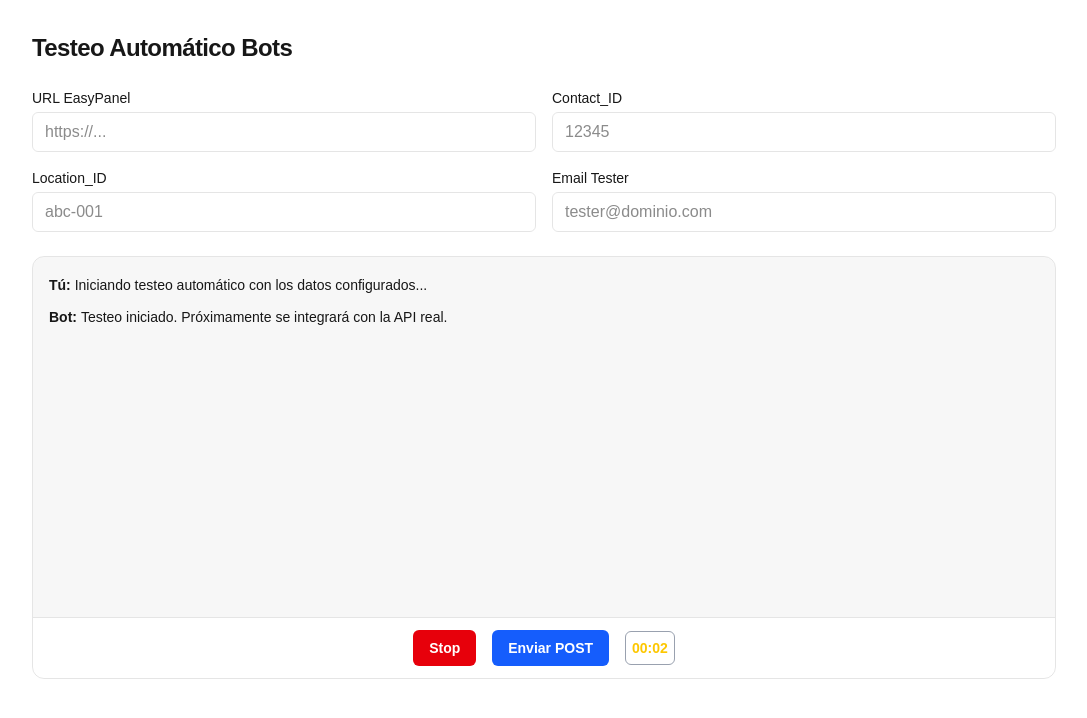
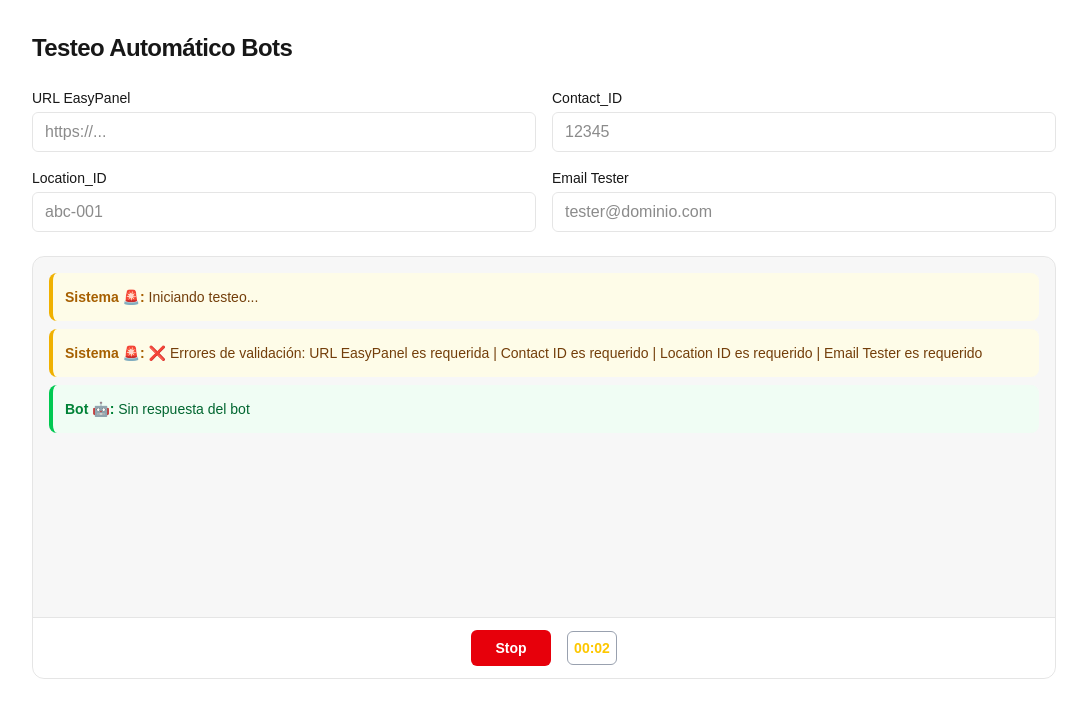
Before and after one commit to Carlos-Mantilla/test-automatizados-careflow, a Next.js app: page / in a window 1280 px wide. Both pictures are taken after a click on the button "Iniciar". Shown: the top 718 px of the page, without its empty margins (96-1183 px from the left). Built offline with nearby package versions, Linux system fonts and the light colour scheme.

Commit message:
testeo is working!

```diff
--- a/src/app/page.tsx
+++ b/src/app/page.tsx
@@ -3,9 +3,20 @@
 import { useEffect, useMemo, useRef, useState } from "react";
 import { formatTime, startTimer, stopTimer, resetTimer } from "@/helpers/timer";
 import { scrollToBottom } from "@/helpers/chat";
-import { /* sendToOpenAI, */ addChatMessage, type TestFormData } from "@/helpers/openaiClient";
-// import { validateForm } from "@/helpers/validation";
+import { addChatMessage } from "@/helpers/openaiClient";
+import { sendToModel } from "@/helpers/sendToModel";
 import type { ChatMessage } from "@/lib/openai";
+
+type BotResponse = {
+  ok: boolean;
+  status: number;
+  data: {
+    respuesta?: string;
+    agente?: string;
+    entregado_a?: string;
+    origin?: string;
+  };
+};
 
 export default function Home() {
   // Estado de los inputs del formulario superior
@@ -38,64 +49,47 @@ export default function Home() {
   // Memo: convierte los segundos transcurridos a formato mm:ss
   const formattedTime = useMemo(() => formatTime(elapsedSeconds), [elapsedSeconds]);
 
-  // Procesa el inicio del testeo (por ahora solo un mensaje de confirmación)
-  async function sendToModel() {
-    // 1) Validación básica de campos (comentada temporalmente para desarrollo)
-    // const { isValid, errors } = validateForm(urlEasyPanel, contactId, locationId, emailTester);
-    // if (!isValid) {
-    //   setMessages((prev) => [
-    //     ...prev,
-    //     { role: "assistant", content: `Errores: ${errors.join(" | ")}` },
-    //   ]);
-    //   return;
-    // }
 
-    // 2) Preparar datos del formulario (para futura API de testeo)
-    const formData: TestFormData = {
+  // Procesa el inicio del testeo - lógica de UI únicamente
+  async function handleSendToModel() {
+    // 1) Mensaje de inicio en el chat
+    const systemMessage = `Iniciando testeo...`;
+    setMessages((prev) => addChatMessage(prev, "system", systemMessage));
+
+    // 2) Ejecutar testeo usando el helper
+    const result = await sendToModel({
       urlEasyPanel,
       contactId,
       locationId,
       emailTester,
-    };
-    console.log("Datos del formulario preparados:", formData); // TODO: enviar a API de testeo
+    });
 
-    // 3) Por ahora, solo agregar mensaje de inicio al chat
-    const userMessage = `Iniciando testeo automático con los datos configurados...`;
-    setMessages((prev) => addChatMessage(prev, "user", userMessage));
+    // 3) Mostrar resultado en el chat
+    setMessages((prev) => addChatMessage(prev, "system", result.message));
 
-    // 4) TODO: Aquí irá la lógica para enviar formData a la API de testeo
-    // 5) TODO: Aquí usaremos sendToOpenAI() con datos específicos para el modelo
+    // 4) Mostrar el mensaje enviado al bot
+    if (result.messageBody) {
+      setMessages((prev) => addChatMessage(prev, "user", `${result.messageBody}`));
+    }
 
-    // Mensaje temporal de confirmación
-    const confirmationMessage = "Testeo iniciado. Próximamente se integrará con la API real.";
-    setMessages((prev) => addChatMessage(prev, "assistant", confirmationMessage));
+    // 5) Mostrar la respuesta del bot
+    // Extraer la respuesta específica del bot
+    const botData = result.botResponse as BotResponse;
+    const botMessage = botData?.data?.respuesta || "Sin respuesta del bot";
+
+    console.log("Respuesta del bot (completa):", result.botResponse);
+
+    setMessages((prev) => addChatMessage(prev, "assistant", `${botMessage}`));
   }
 
-  // Envía el POST mínimo al bot (endpoint interno)
-  async function sendMinimalBot() {
-    setMessages((prev) => addChatMessage(prev, "user", "Enviando POST mínimo al bot..."));
-    try {
-      const res = await fetch("/api/bot/send", {
-        method: "POST",
-        headers: { "Content-Type": "application/json" },
-        body: JSON.stringify({}) // Body vacío para usar defaults
-      });
-      const data = await res.json();
-      const status = data.ok ? "✅ POST enviado correctamente" : `❌ Error (${data.status ?? "desconocido"})`;
-      setMessages((prev) => addChatMessage(prev, "assistant", status));
-      console.log("Resultado bot:", data);
-    } catch (error) {
-      setMessages((prev) => addChatMessage(prev, "assistant", "❌ Error de conexión"));
-      console.error(error);
-    }
-  }
+
 
   // Controla el botón: inicia el temporizador y lanza la llamada; o bien detiene y resetea
   function handleStart(): void {
     if (!isRunning) {
       resetTimer(setElapsedSeconds);
       setIsRunning(true);
-      void sendToModel();
+      void handleSendToModel();
       return;
     }
     stopTimer(intervalRef);
@@ -104,14 +98,14 @@ export default function Home() {
   }
 
   return (
-    <div className="min-h-screen w-full px-6 py-8 md:px-10">
-      <div className="mx-auto w-full max-w-5xl space-y-6">
+    <main className="min-h-screen w-full px-6 py-8 md:px-10">
+      <section className="mx-auto w-full max-w-5xl space-y-6">
         {/* Encabezado */}
-        <div className="flex items-center justify-between">
+        <header className="flex items-center justify-between">
           <h1 className="text-xl md:text-2xl font-semibold tracking-tight">
             Testeo Automático Bots
           </h1>
-        </div>
+        </header>
 
         {/* Inputs superiores */}
         <section className="grid grid-cols-1 md:grid-cols-2 gap-4">
@@ -161,9 +155,36 @@ export default function Home() {
               <p className="text-sm text-foreground/70">Aquí aparecerá el chat...</p>
             ) : (
               messages.map((m, i) => (
-                <div key={i} className="text-sm leading-6">
-                  <span className="font-semibold">{m.role === "user" ? "Tú: " : "Bot: "}</span>
-                  {m.content}
+                <div
+                  key={i}
+                  className={`text-sm leading-6 p-3 rounded-lg mb-2 ${m.role === "user"
+                      ? "bg-blue-50 dark:bg-blue-900/20 border-l-4 border-blue-500"
+                      : m.role === "system"
+                        ? "bg-yellow-50 dark:bg-yellow-900/20 border-l-4 border-yellow-500"
+                        : "bg-green-50 dark:bg-green-900/20 border-l-4 border-green-500"
+                    }`}
+                >
+                  <span
+                    className={`font-semibold ${m.role === "user"
+                        ? "text-blue-900 dark:text-blue-300"
+                        : m.role === "system"
+                          ? "text-yellow-700 dark:text-yellow-300"
+                          : "text-green-700 dark:text-green-300"
+                      }`}
+                  >
+                    {m.role === "user" ? "Tú: " : m.role === "system" ? "Sistema 🚨: " : "Bot 🤖: "}
+                  </span>
+                  <span
+                    className={
+                      m.role === "user"
+                        ? "text-blue-900 dark:text-blue-100"
+                        : m.role === "system"
+                          ? "text-yellow-900 dark:text-yellow-100"
+                          : "text-green-800 dark:text-green-100 "
+                    }
+                  >
+                    {m.content}
+                  </span>
                 </div>
               ))
             )}
@@ -171,30 +192,22 @@ export default function Home() {
 
           {/* Pie del chat: botón de control y temporizador */}
           <div className="flex items-center justify-center gap-4 border-t border-black/10 dark:border-white/15 px-4 py-3">
+            {/* Botón de control */}
             <button
               type="button"
               onClick={handleStart}
-              className={`inline-flex items-center justify-center rounded-md text-white px-4 py-2 text-sm font-bold cursor-pointer ${isRunning ? "bg-red-600 hover:bg-red-700" : "bg-green-600 hover:bg-green-700"
+              className={`inline-flex items-center justify-center rounded-md text-white px-4 py-2 text-sm font-bold cursor-pointer w-20 active:scale-95 transition-all duration-100 ${isRunning ? "bg-red-600 hover:bg-red-700" : "bg-green-600 hover:bg-green-700"
                 }`}
             >
               {isRunning ? "Stop" : "Iniciar"}
             </button>
-
-            {/* Botón para enviar POST mínimo */}
-            <button
-              type="button"
-              onClick={sendMinimalBot}
-              className="inline-flex items-center justify-center rounded-md bg-blue-600 hover:bg-blue-700 text-white px-4 py-2 text-sm font-bold cursor-pointer"
-            >
-              Enviar POST
-            </button>
-
+            {/* Contador de tiempo */}
             <div className="text-sm font-semibold tabular-nums text-yellow-400 border border-gray-400 p-1.5 rounded-md">
               {formattedTime}
             </div>
           </div>
         </section>
-      </div>
-    </div>
+      </section>
+    </main>
   );
 }
--- a/src/helpers/openaiClient.ts
+++ b/src/helpers/openaiClient.ts
@@ -51,13 +51,13 @@ export async function sendToOpenAI(
 /**
  * Agrega un mensaje al historial del chat
  * @param messages - Historial actual
- * @param role - Rol del mensaje (user/assistant)
+ * @param role - Rol del mensaje (user/assistant/system)
  * @param content - Contenido del mensaje
  * @returns Nuevo historial con el mensaje agregado
  */
 export function addChatMessage(
   messages: ChatMessage[],
-  role: "user" | "assistant",
+  role: "user" | "assistant" | "system",
   content: string
 ): ChatMessage[] {
   return [...messages, { role, content }];
--- /dev/null
+++ b/src/helpers/sendToModel.ts
@@ -0,0 +1,81 @@
+/**
+ * Lógica para envío de datos del formulario al bot y respuesta del bot
+ */
+
+import { validateForm } from "./validation";
+
+export interface FormData {
+  urlEasyPanel: string;
+  contactId: string;
+  locationId: string;
+  emailTester: string;
+}
+
+export interface TestResult {
+  success: boolean;
+  message: string;
+  data?: unknown;
+  messageBody?: string;
+  botResponse?: unknown;
+}
+
+/**
+ * Ejecuta el testeo enviando los datos del formulario al bot
+ * @param formData - Datos del formulario de testeo
+ * @returns Resultado del testeo
+ */
+export async function sendToModel(formData: FormData): Promise<TestResult> {
+  // 1) Validación básica de campos
+  const { isValid, errors } = validateForm(
+    formData.urlEasyPanel,
+    formData.contactId,
+    formData.locationId,
+    formData.emailTester
+  );
+
+  if (!isValid) {
+    return {
+      success: false,
+      message: `❌ Errores de validación: ${errors.join(" | ")}`,
+    };
+  }
+
+  try {
+    // 2) Construir payload para el bot
+    const botPayload = {
+      location: { id: formData.locationId },
+      phone: process.env.WS_NUMBER,
+      contact_id: formData.contactId,
+      message: {
+        body: `que servicios tienen?`
+      }
+    };
+
+    // 3) Enviar al bot
+    const response = await fetch("/api/bot/send", {
+      method: "POST",
+      headers: { "Content-Type": "application/json" },
+      body: JSON.stringify(botPayload),
+    });
+
+    const data = await response.json();
+
+    // 4) Retornar resultado
+    return {
+      success: data.ok,
+      message: data.ok
+        ? "Testeo enviado al bot correctamente ✅"
+        : `❌ Error en testeo (${data.status ?? "desconocido"})`,
+      data,
+      messageBody: botPayload.message.body,
+      botResponse: data
+    };
+
+  } catch (error) {
+    console.error("Error en testeo:", error);
+    return {
+      success: false,
+      message: "❌ Error de conexión con el bot",
+    };
+  }
+}
```
Also changed, not shown: 1 other file (tests, documents, lock files or other folders).
